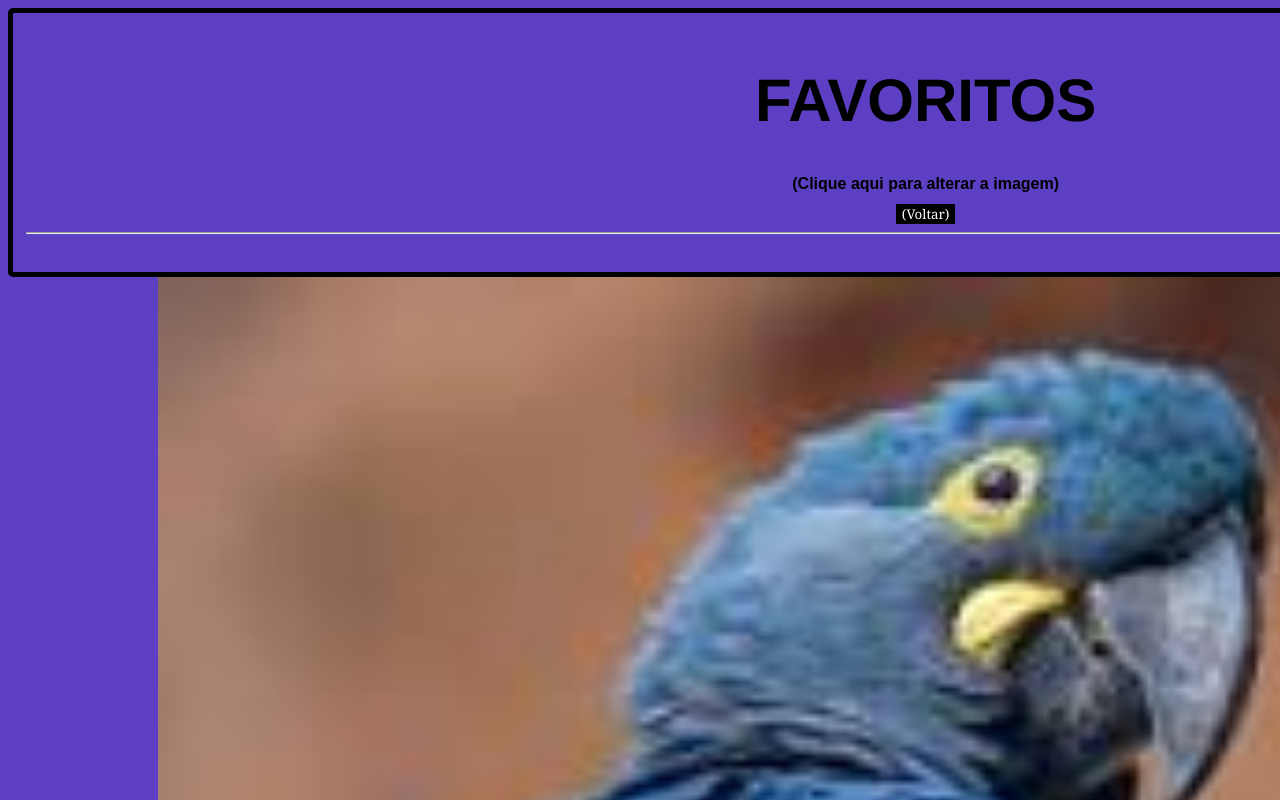
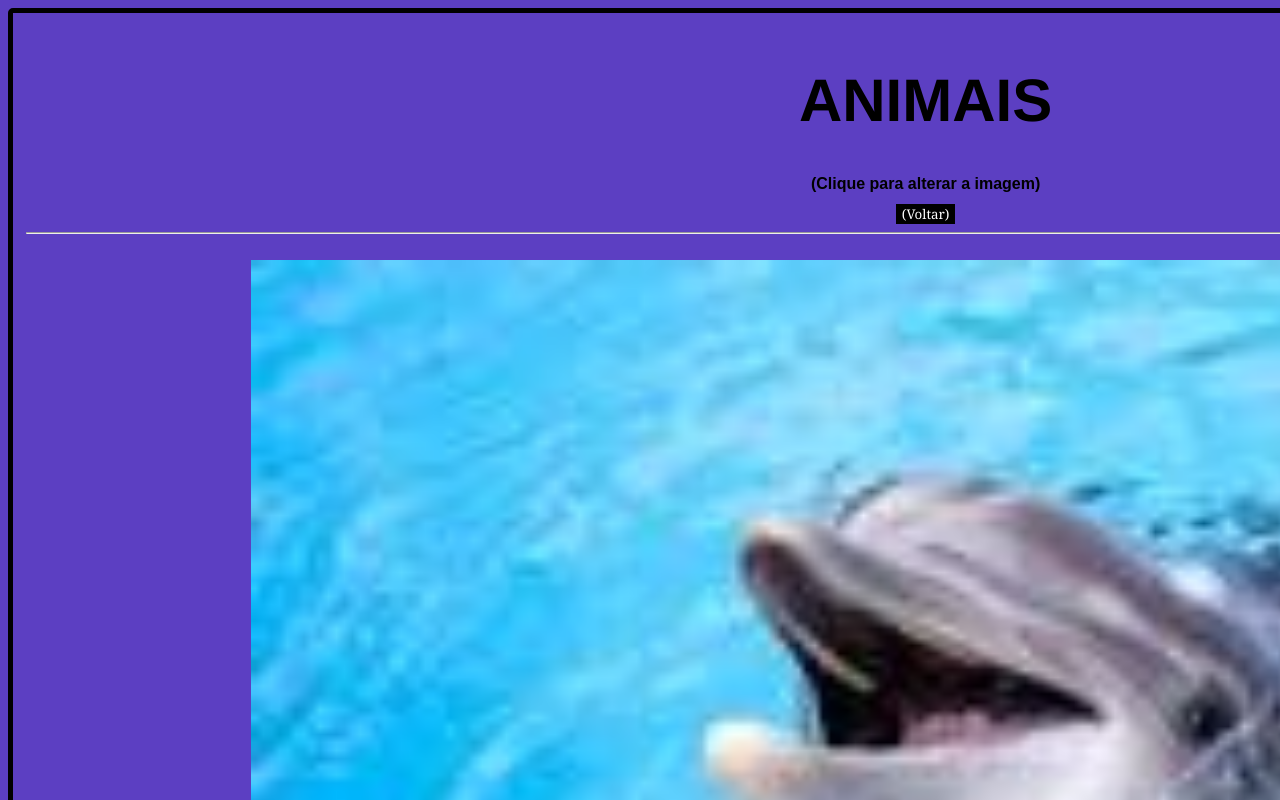
Before and after one commit to Vivinoow/TrocaImagem, a plain HTML site: page index.html in a window 1280 px wide. Both pictures are taken after a click on the button "(Trocar)". Shown: the top 800 px of the page. Drawn offline with Linux system fonts and the light colour scheme.

Commit message:
Atividade

```diff
--- a/index.html
+++ b/index.html
@@ -4,21 +4,17 @@
     <meta charset="UTF-8">
     <meta http-equiv="X-UA-Compatible" content="IE=edge">
     <meta name="viewport" content="width=device-width, initial-scale=1.0">
-    <title>Animais</title>
+    <title>Séries</title>
     <link rel="stylesheet" href="style.css">
 </head>
 <body>
 <div id="quadro">
-    <h1 id="titulo">FAVORITOS</h1>
-    <h1 id="subtitulo">(Clique aqui para alterar a imagem)</h1>
+    <h1 id="titulo">ANIMAIS</h1>
+    <h1 id="subtitulo">(Clique para alterar a imagem)</h1>
     <button id="clique" value="troca">(Trocar)</button>
     <hr>
     <br>
-
-</div>
-<div>
-    <img id=pers1 src="download.jpg">
-    <img id=pers2 src="aaa.jpg" >
+    <img id=pers1 src="download.jpg" alt=".">
 </div>
     <script src="index.js"></script>
 </body>
--- a/index.js
+++ b/index.js
@@ -1,11 +1,11 @@
 var botao = document.getElementById('clique');
 botao.onclick = function(){
     if(botao.value === 'troca'){
-        pers1.src = 'download.jpg';
+        pers1.src = 'aaa.jpg';
         botao.value = 'Retornar';
         botao.innerHTML = '(Voltar)';
     }else{
-        pers2.src = 'aaa.jpg';
+        pers1.src = 'download.jpg';
         botao.value = 'troca';
         botao.innerHTML = '(Trocar)';
     }
```
